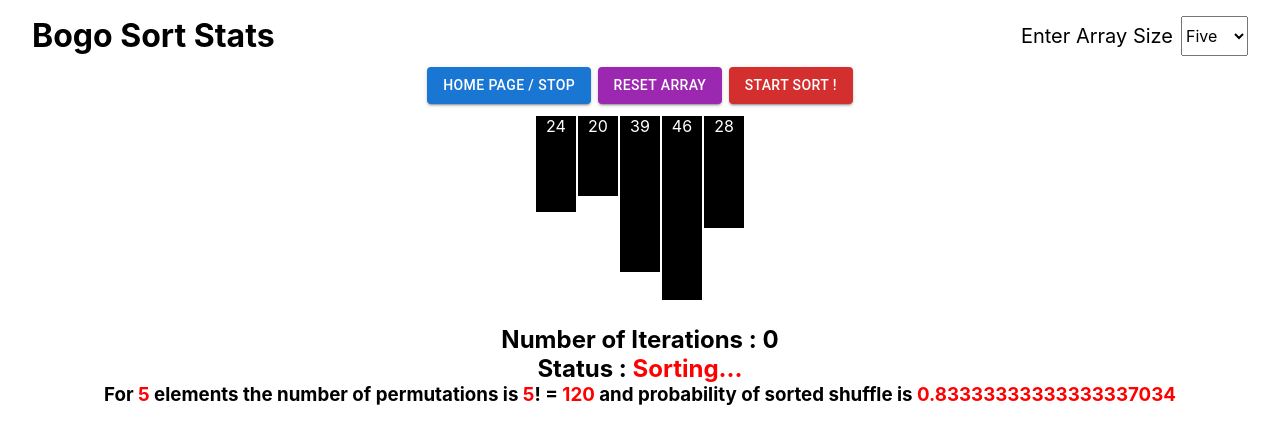
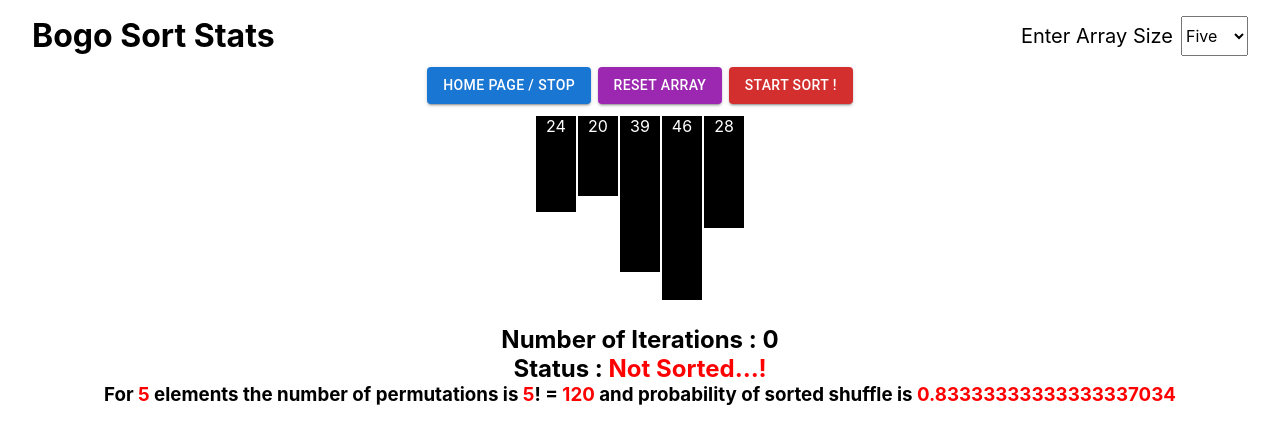
Before and after one commit to iamabhas/algorithm-visualizer, a React (Create React App) app: page /bogo in a window 1280 px wide. Shown: the top 444 px of the page. Built offline with nearby package versions, Linux system fonts and the light colour scheme.

Commit message:
Update Bogo.js

```diff
--- a/src/Sorting/Bogo.js
+++ b/src/Sorting/Bogo.js
@@ -171,7 +171,7 @@ export const Bogo = () => {
           {isSorted(randomArray) ? (
             <span style={{ color: "green" }}>Sorted !</span>
           ) : (
-            <span style={{ color: "red" }}>Sorting...</span>
+            <span style={{ color: "red" }}>Not Sorted...!</span>
           )}
         </h2>
         <h3 style={{ textAlign: "center" }}>
```
